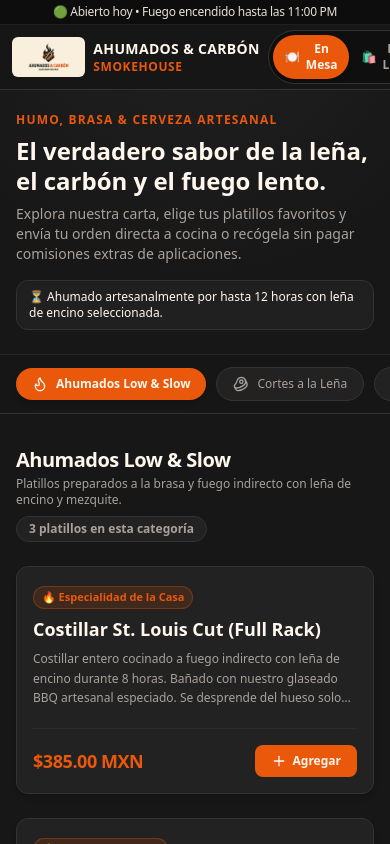
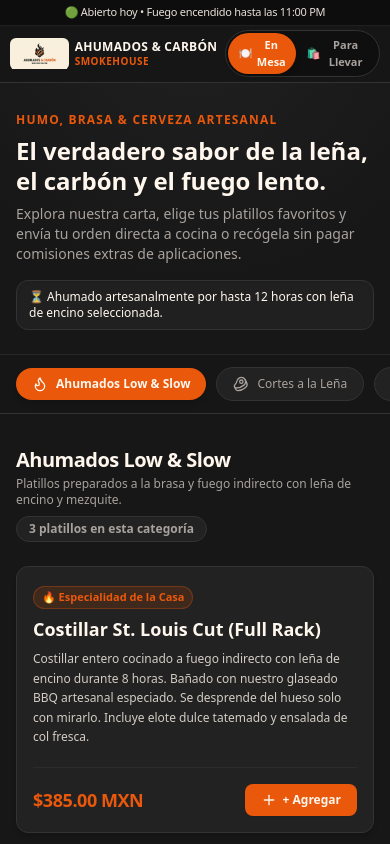
Before and after one commit to albertope18031-ctrl/AHUMADOS-CARBON-SMOKEHOUSE, a React (Vite) app: page / in a window 390 px wide. Shown: the top 844 px of the page. Built offline with nearby package versions, Linux system fonts and the light colour scheme.

Commit message:
Add files via upload

```diff
--- a/src/App.jsx
+++ b/src/App.jsx
@@ -5,6 +5,7 @@
 import DishCard from './components/DishCard';
 import CustomizationModal from './components/CustomizationModal';
 import CartDrawer from './components/CartDrawer';
+import MobileCartBar from './components/MobileCartBar';
 import Footer from './components/Footer';
 import { CATEGORIES, DISHES } from './data/menuData';
 
@@ -114,7 +115,7 @@
   return (
     <div className="min-h-screen bg-charcoal text-warmCream selection:bg-flameOrange selection:text-white flex flex-col justify-between">
       <div>
-        {/* Encabezado fijo con selector de modo y botón de orden */}
+        {/* Encabezado fijo con selector de modo y botón de orden en desktop */}
         <Header
           orderMode={orderType}
           setOrderMode={setOrderType}
@@ -133,8 +134,8 @@
           onSelectCategory={setActiveCategory}
         />
 
-        {/* Cuadrícula del catálogo de platillos */}
-        <main className="max-w-7xl mx-auto px-4 py-8">
+        {/* Cuadrícula del catálogo de platillos con padding inferior para no tapar con la barra móvil */}
+        <main className="max-w-7xl mx-auto px-4 py-8 pb-24 md:pb-8">
           <div className="mb-6 flex flex-col sm:flex-row sm:items-center sm:justify-between gap-2">
             <div>
               <h2 className="text-xl sm:text-2xl font-black text-warmCream tracking-tight">
@@ -181,6 +182,13 @@
         setOrderType={setOrderType}
       />
 
+      {/* Barra flotante inferior exclusiva para móvil */}
+      <MobileCartBar
+        cartCount={cartCount}
+        cartTotal={cartTotal}
+        onOpenCart={() => setIsCartOpen(true)}
+      />
+
       {/* Pie de página con datos de contacto y sello de autoridad */}
       <Footer />
     </div>
--- a/src/components/DishCard.jsx
+++ b/src/components/DishCard.jsx
@@ -27,7 +27,7 @@
   const formattedPrice = Number(dish.price || 0).toFixed(2);
 
   return (
-    <article className="bg-charcoalCard border border-charcoalBorder rounded-xl p-4 sm:p-5 flex flex-col justify-between hover:border-flameOrange/60 transition-all duration-200 shadow-md group">
+    <article className="bg-charcoalCard border border-charcoalBorder rounded-xl p-4 sm:p-5 h-full flex flex-col justify-between hover:border-flameOrange/60 transition-all duration-200 shadow-md group">
       <div>
         {/* Badge superior si existe */}
         {dish.badge && (
@@ -41,13 +41,13 @@
           {dish.name}
         </h3>
 
-        {/* Descripción gastronómica */}
-        <p className="text-warmMuted text-xs sm:text-sm mt-2 leading-relaxed line-clamp-3">
+        {/* Descripción gastronómica completa 100% visible sin line-clamp */}
+        <p className="text-warmCream/80 text-xs sm:text-sm mt-2 leading-relaxed">
           {dish.description}
         </p>
       </div>
 
-      {/* Pie de la tarjeta */}
+      {/* Pie de la tarjeta: siempre alineado al fondo */}
       <div className="mt-5 pt-4 border-t border-charcoalBorder/60 flex items-center justify-between gap-3">
         <div>
           <span className="text-flameOrange font-extrabold text-lg tracking-tight">
@@ -62,7 +62,7 @@
           aria-label={`Agregar ${dish.name} a la orden`}
         >
           <Plus className="w-4 h-4" />
-          <span>Agregar</span>
+          <span>+ Agregar</span>
         </button>
       </div>
     </article>
--- a/src/components/Header.jsx
+++ b/src/components/Header.jsx
@@ -26,43 +26,42 @@
   return (
     <header className="fixed top-0 left-0 right-0 z-40 bg-charcoal/95 backdrop-blur-md border-b border-charcoalBorder">
       {/* Barra superior de estado */}
-      <div className="bg-[#0d0d0d] py-1 px-4 border-b border-charcoalBorder/50">
-        <p className="text-center text-xs text-warmCream/90 font-medium tracking-tight">
+      <div className="bg-[#0d0d0d] py-1 px-3 border-b border-charcoalBorder/50">
+        <p className="text-center text-[11px] sm:text-xs text-warmCream/90 font-medium tracking-tight truncate sm:text-clip">
           {RESTAURANT_INFO.status || "🟢 Abierto hoy • Fuego encendido hasta las 11:00 PM"}
         </p>
       </div>
 
-      {/* Fila principal */}
-      <div className="max-w-7xl mx-auto px-3 sm:px-6 h-16 flex items-center justify-between gap-2 sm:gap-4">
+      {/* Fila principal optimizada para móviles y desktop */}
+      <div className="max-w-7xl mx-auto px-2.5 sm:px-6 h-14 sm:h-16 flex items-center justify-between gap-2 sm:gap-4">
         {/* Lado izquierdo: Logo & Branding */}
-        <div className="flex items-center gap-2 sm:gap-3 flex-shrink-0 cursor-pointer">
+        <div className="flex items-center gap-1.5 sm:gap-3 flex-shrink-0 cursor-pointer">
           <img
             src="/logo-ahumados.png"
             alt="Logo Ahumados & Carbón"
-            className="h-10 w-auto object-contain rounded-md"
+            className="h-8 sm:h-10 w-auto object-contain rounded-md"
             onError={(e) => {
-              // Fallback si la extensión original fuera .jpg
               if (e.target.src.indexOf('.png.jpg') === -1) {
                 e.target.src = '/logo-ahumados.png.jpg';
               }
             }}
           />
           <div className="leading-tight">
-            <span className="font-bold text-warmCream text-sm sm:text-base tracking-wide block">
+            <span className="font-bold text-warmCream text-xs sm:text-base tracking-wide block">
               AHUMADOS & CARBÓN
             </span>
-            <span className="text-xs text-flameOrange tracking-wider font-semibold block">
+            <span className="text-[10px] sm:text-xs text-flameOrange tracking-wider font-semibold block">
               SMOKEHOUSE
             </span>
           </div>
         </div>
 
         {/* Centro: Selector de modo de orden tipo píldora */}
-        <div className="bg-[#0f0f0f] p-1 rounded-full border border-charcoalBorder flex items-center">
+        <div className="bg-[#0f0f0f] p-0.5 sm:p-1 rounded-full border border-charcoalBorder flex items-center">
           <button
             type="button"
             onClick={() => handleModeChange('mesa')}
-            className={`px-3 sm:px-4 py-1.5 rounded-full text-xs sm:text-sm font-semibold transition-all duration-200 flex items-center gap-1.5 ${
+            className={`px-2.5 sm:px-4 py-1 sm:py-1.5 rounded-full text-[11px] sm:text-sm font-semibold transition-all duration-200 flex items-center gap-1 sm:gap-1.5 cursor-pointer ${
               currentMode === 'mesa'
                 ? 'bg-flameOrange text-warmCream shadow-md'
                 : 'text-warmMuted hover:text-warmCream'
@@ -74,7 +73,7 @@
           <button
             type="button"
             onClick={() => handleModeChange('llevar')}
-            className={`px-3 sm:px-4 py-1.5 rounded-full text-xs sm:text-sm font-semibold transition-all duration-200 flex items-center gap-1.5 ${
+            className={`px-2.5 sm:px-4 py-1 sm:py-1.5 rounded-full text-[11px] sm:text-sm font-semibold transition-all duration-200 flex items-center gap-1 sm:gap-1.5 cursor-pointer ${
               currentMode === 'llevar'
                 ? 'bg-flameOrange text-warmCream shadow-md'
                 : 'text-warmMuted hover:text-warmCream'
@@ -85,8 +84,8 @@
           </button>
         </div>
 
-        {/* Lado derecho: Botón flotante/resumen del carrito */}
-        <div className="flex-shrink-0">
+        {/* Lado derecho: Botón del carrito visible solo en pantallas medianas/grandes */}
+        <div className="hidden md:flex flex-shrink-0">
           <button
             type="button"
             onClick={onOpenCart}
--- /dev/null
+++ b/src/components/MobileCartBar.jsx
@@ -0,0 +1,41 @@
+import React from 'react';
+import { ShoppingBag, ArrowRight } from 'lucide-react';
+
+export default function MobileCartBar({
+  cartCount = 0,
+  cartTotal = 0,
+  onOpenCart
+}) {
+  // Solo debe mostrarse si hay al menos 1 producto en el carrito
+  if (cartCount === 0) return null;
+
+  const formattedTotal =
+    typeof cartTotal === 'number'
+      ? cartTotal.toFixed(2)
+      : Number(cartTotal || 0).toFixed(2);
+
+  return (
+    <div className="md:hidden fixed bottom-0 left-0 right-0 z-40 p-3 bg-charcoal/95 backdrop-blur-md border-t border-charcoalBorder shadow-2xl animate-in slide-in-from-bottom duration-300">
+      <button
+        type="button"
+        onClick={onOpenCart}
+        className="w-full bg-flameOrange hover:bg-flameOrangeHover active:scale-[0.98] text-warmCream font-bold py-3.5 px-4 rounded-xl flex items-center justify-between shadow-lg transition-all cursor-pointer"
+        aria-label={`Ver orden con ${cartCount} productos`}
+      >
+        <div className="flex items-center gap-2.5">
+          <div className="bg-black/20 p-1.5 rounded-lg">
+            <ShoppingBag className="w-5 h-5 text-warmCream" />
+          </div>
+          <span className="text-sm sm:text-base font-extrabold tracking-wide">
+            Ver Orden ({cartCount})
+          </span>
+        </div>
+
+        <div className="flex items-center gap-1 text-sm sm:text-base font-black">
+          <span>• ${formattedTotal} MXN</span>
+          <ArrowRight className="w-4 h-4 ml-1" />
+        </div>
+      </button>
+    </div>
+  );
+}
```
Also changed, not shown: 3 other files (tests, documents, lock files or other folders).
